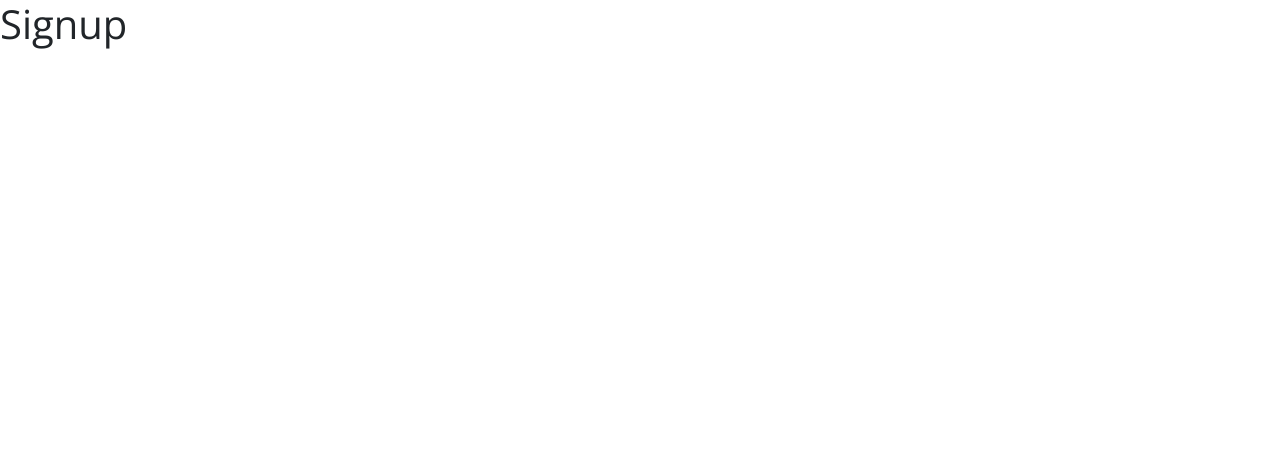
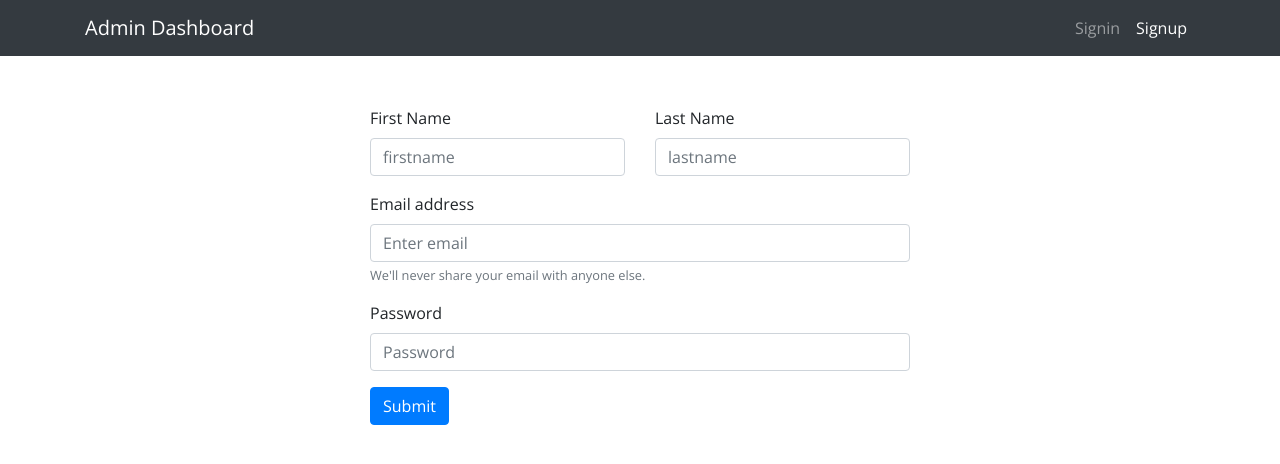
Before and after one commit to TG2408/Ecommerce-adminApp, a React (Create React App) app: page /signup in a window 1280 px wide. Shown: the top 464 px of the page. Built offline with nearby package versions, Linux system fonts and the light colour scheme.

Commit message:
Admin UI design completed

```diff
--- /dev/null
+++ b/src/components/UI/Input/index.js
@@ -0,0 +1,21 @@
+import React from "react";
+import { Form } from "react-bootstrap";
+
+const Input = (props) => {
+    return(
+      <Form.Group controlId="formBasicEmail">
+        <Form.Label>{props.label}</Form.Label>
+        <Form.Control
+          type={props.type}
+          placeholder={props.placeholder}
+          value={props.value}
+          onChange={props.onChange}
+        />
+        <Form.Text className="text-muted">
+          {props.errorMessage}
+        </Form.Text>
+      </Form.Group>
+    )
+};
+
+export default Input;
--- a/src/containers/Signin/index.js
+++ b/src/containers/Signin/index.js
@@ -1,6 +1,7 @@
 import React from "react";
 import { Container, Form, Row, Col, Button } from "react-bootstrap";
 import Layout from "../../components/Layout";
+import Input from '../../components/UI/Input';
 
 const Signin = (props) => {
   return (
@@ -9,21 +10,24 @@
         <Row style={{marginTop: "50px"}}>
           <Col md={{span: 6, offset: 3}}>
             <Form>
-              <Form.Group controlId="formBasicEmail">
-                <Form.Label>Email address</Form.Label>
-                <Form.Control type="email" placeholder="Enter email" />
-                <Form.Text className="text-muted">
-                  We'll never share your email with anyone else.
-                </Form.Text>
-              </Form.Group>
-
-              <Form.Group controlId="formBasicPassword">
-                <Form.Label>Password</Form.Label>
-                <Form.Control type="password" placeholder="Password" />
-              </Form.Group>
-              <Button variant="primary" type="submit">
-                Submit
-              </Button>
+              <Input
+                  label='Email address'
+                  type="email"
+                  placeholder="Enter email"
+                  errorMessage="We'll never share your email with anyone else."
+                  value=""
+                  onChange={() => {}}
+                />
+                <Input
+                  label='Password'
+                  type="password"
+                  placeholder="Password"
+                  value=""
+                  onChange={() => {}}
+                />
+                <Button variant="primary" type="submit">
+                  Submit
+                </Button>
             </Form>
           </Col>
         </Row>
--- a/src/containers/Signup/index.js
+++ b/src/containers/Signup/index.js
@@ -1,11 +1,59 @@
 import React from "react";
+import { Container, Row, Col, Form, Button } from 'react-bootstrap';
+import Layout from "../../components/Layout";
+import Input from '../../components/UI/Input';
 
 const Signup = (props) => {
-    return (
-        <>
-          <h1>Signup</h1>
-        </>
-    )
-}
+  return (
+    <Layout>
+      <Container>
+        <Row style={{ marginTop: "50px" }}>
+          <Col md={{ span: 6, offset: 3 }}>
+            <Form>
+              <Row>
+                <Col md={6}>
+                  <Input
+                    label='First Name'
+                    type="text"
+                    placeholder="firstname"
+                    value=""
+                    onChange={() => {}}
+                  />
+                </Col>
+                <Col md={6}>
+                  <Input
+                    label='Last Name'
+                    type="text"
+                    placeholder="lastname"
+                    value=""
+                    onChange={() => {}}
+                  />
+                </Col>
+              </Row>
+              <Input
+                label='Email address'
+                type="email"
+                placeholder="Enter email"
+                errorMessage="We'll never share your email with anyone else."
+                value=""
+                onChange={() => {}}
+              />
+              <Input
+                label='Password'
+                type="password"
+                placeholder="Password"
+                value=""
+                onChange={() => {}}
+              />
+              <Button variant="primary" type="submit">
+                Submit
+              </Button>
+            </Form>
+          </Col>
+        </Row>
+      </Container>
+    </Layout>
+  );
+};
 
 export default Signup;
```
